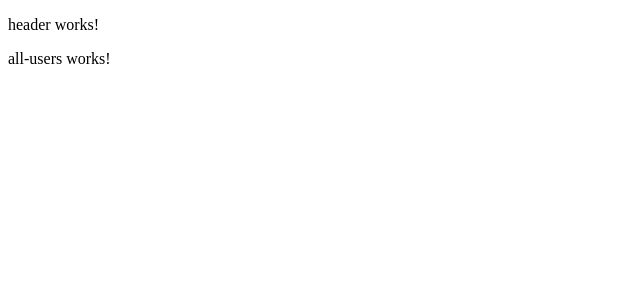
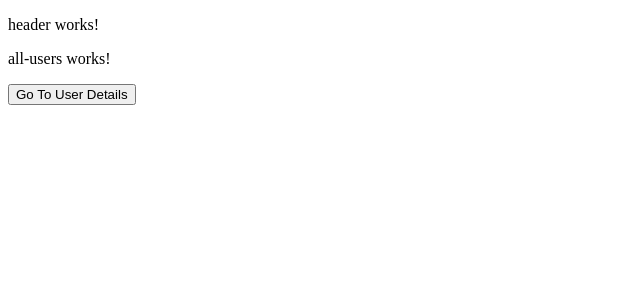
Before and after one commit to MahmoudMoheyEldeen/maids-Dashboard, an Angular app: page /all-users in a window 1280 px wide. Shown: the top 300 px of the page, without its empty margins (0-640 px from the left). Built offline with nearby package versions, Linux system fonts and the light colour scheme.

Commit message:
edit routing

```diff
--- a/src/app/main-content/all-users/all-users.component.html
+++ b/src/app/main-content/all-users/all-users.component.html
@@ -1 +1,2 @@
 <p>all-users works!</p>
+<button routerLink="/user-details">Go To User Details</button>
--- a/src/app/main-content/user-details/user-details.component.html
+++ b/src/app/main-content/user-details/user-details.component.html
@@ -1 +1,2 @@
 <p>user-details works!</p>
+<button routerLink="/all-users">Go Back</button>
```
Also changed, not shown: src/app/main-content/main-content.module.ts (+4 -10 lines).
